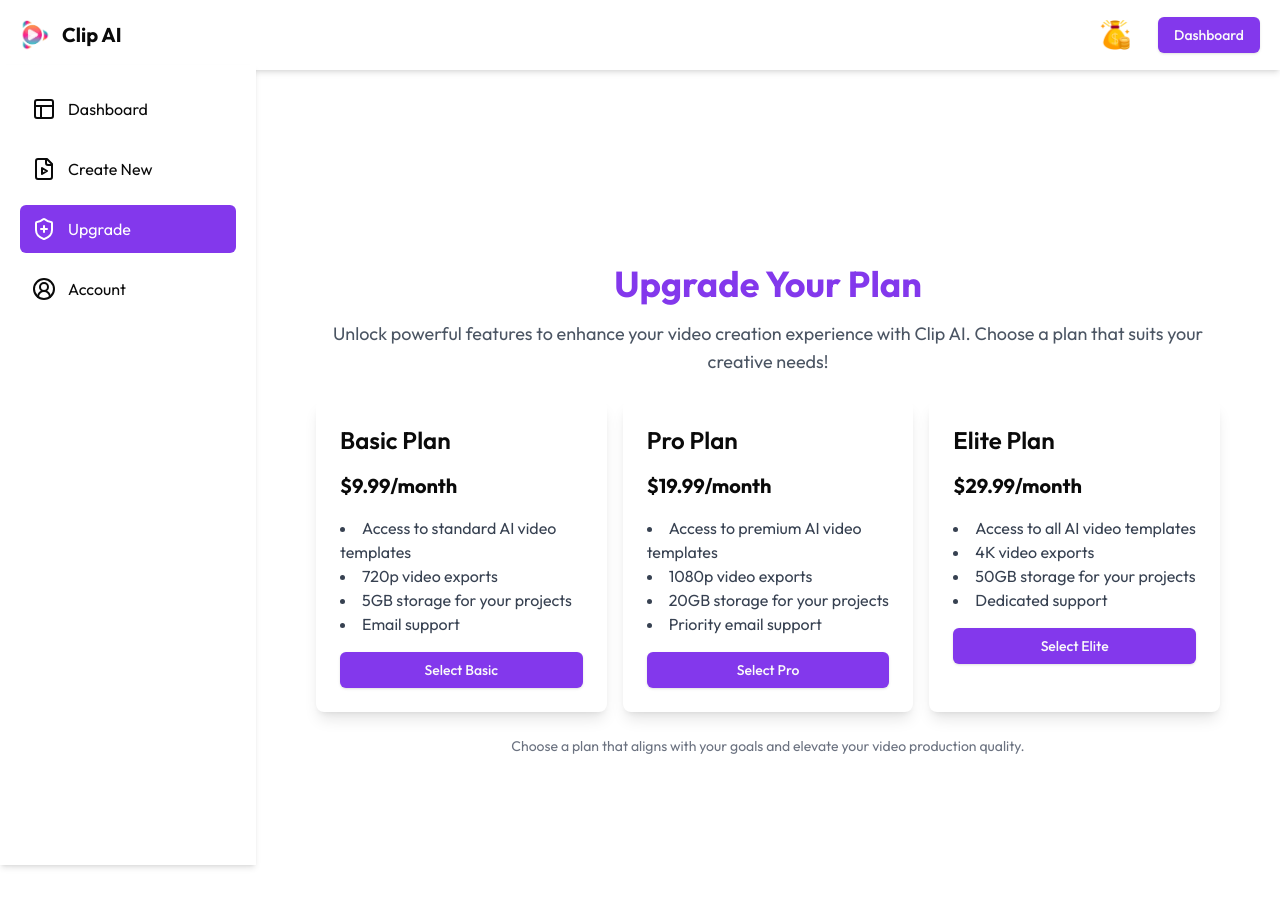
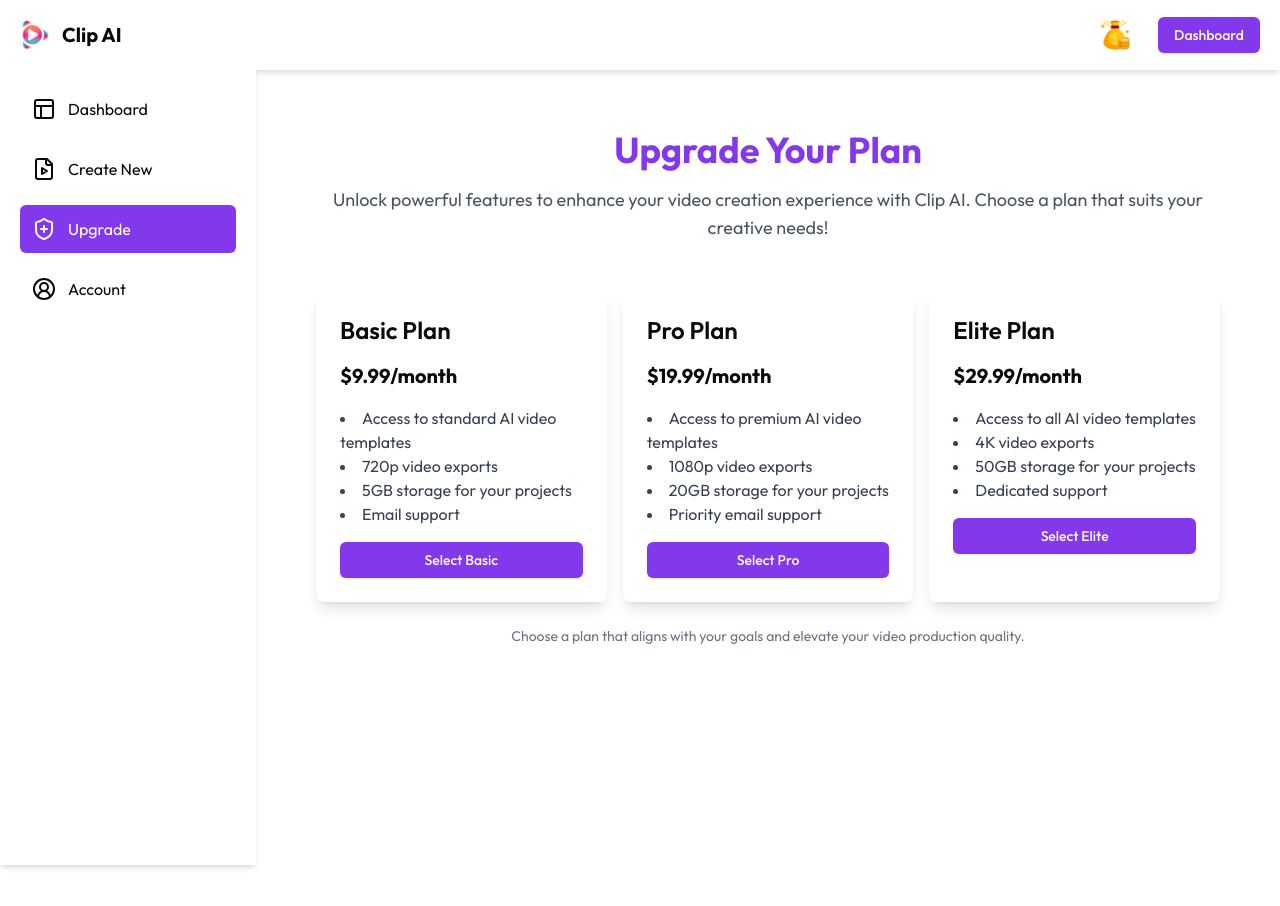
Before and after one commit to AshwiniParaye1/AI-Video-Generator, a Next.js app: page /dashboard/upgrade in a window 1280 px wide. Shown: the top 906 px of the page. After the commit the page ends 800 px from the top, so only its background shows below. Built offline with nearby package versions, Linux system fonts and the light colour scheme; no server answers.

Commit message:
fix for all devices

```diff
--- a/app/dashboard/upgrade/page.tsx
+++ b/app/dashboard/upgrade/page.tsx
@@ -4,7 +4,7 @@
 
 function Upgrade() {
   return (
-    <div className="min-h-screen flex flex-col items-center justify-center p-5 scroll-none">
+    <div className="flex flex-col items-center justify-center p-5 overflow-auto">
       <h1 className="text-4xl font-bold text-primary mb-4">
         Upgrade Your Plan
       </h1>
@@ -13,7 +13,7 @@
         Clip AI. Choose a plan that suits your creative needs!
       </p>
 
-      <div className="flex flex-col md:flex-row justify-center space-y-4 md:space-y-0 md:space-x-4">
+      <div className="flex flex-col md:flex-row justify-center space-y-4 md:space-y-0 md:space-x-4 mt-6">
         {/* Basic Plan */}
         <div className="bg-white shadow-lg rounded-lg p-6 max-w-xs w-full">
           <h2 className="text-2xl font-semibold mb-4">Basic Plan</h2>
```
